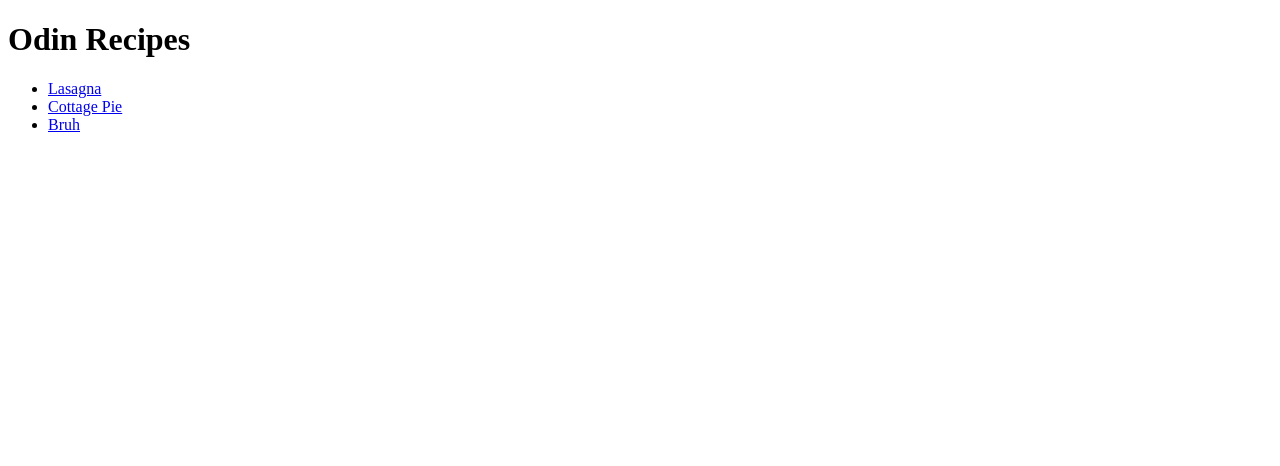
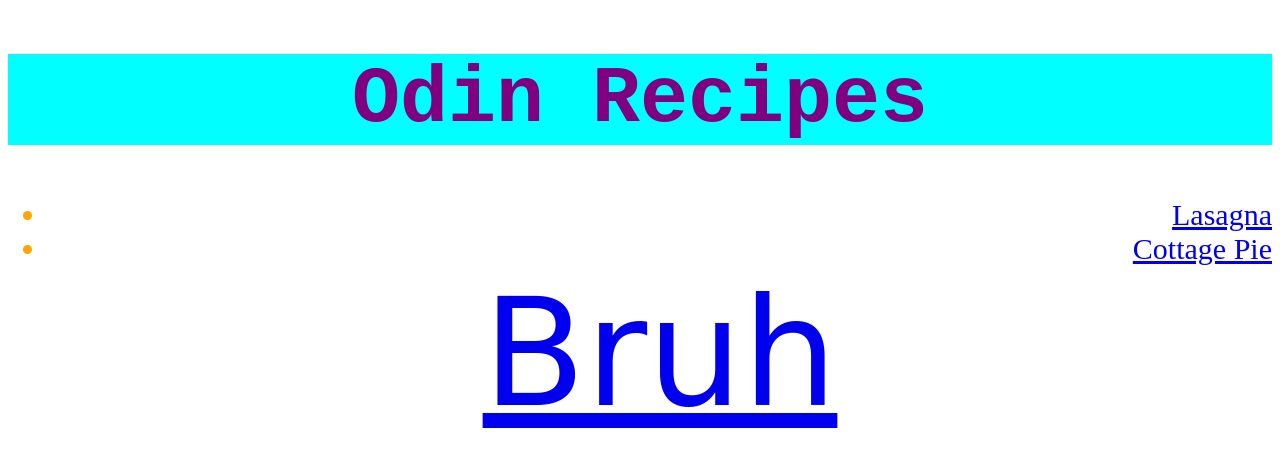
Before and after one commit to xerocb/odin-recipes, a plain HTML site: page index.html in a window 1280 px wide. Drawn offline with Linux system fonts and the light colour scheme.

Commit message:
Add stupid styles.css and ref in index.html

```diff
--- a/index.html
+++ b/index.html
@@ -4,6 +4,7 @@
     <head>
         <meta charset="UTF-8">
         <title>Odin Recipes</title>
+        <link rel="stylesheet" href="./styles.css"
     </head>
 
     <body>
@@ -12,7 +13,7 @@
         <ul>
             <li><a href="./recipes/lasagna.html">Lasagna</a></li>
             <li><a href="./recipes/cottagepie.html">Cottage Pie</a></li>
-            <li><a href="./recipes/bruh.html">Bruh</a></li>
+            <li class="bruh"><a href="./recipes/bruh.html">Bruh</a></li>
         </ul>
     </body>
 </html>
--- /dev/null
+++ b/styles.css
@@ -0,0 +1,19 @@
+h1 {
+    font-size: 80px;
+    font-family: 'Courier New', Courier, monospace;
+    background-color: aqua;
+    text-align: center;
+    color: purple;
+}
+
+li {
+    font-size: 30px;
+    color: orange;
+    text-align: right;
+}
+
+.bruh {
+    font-size: 150px;
+    text-align: center;
+    font-family: cursive, fantasy, monospace;
+}
```
